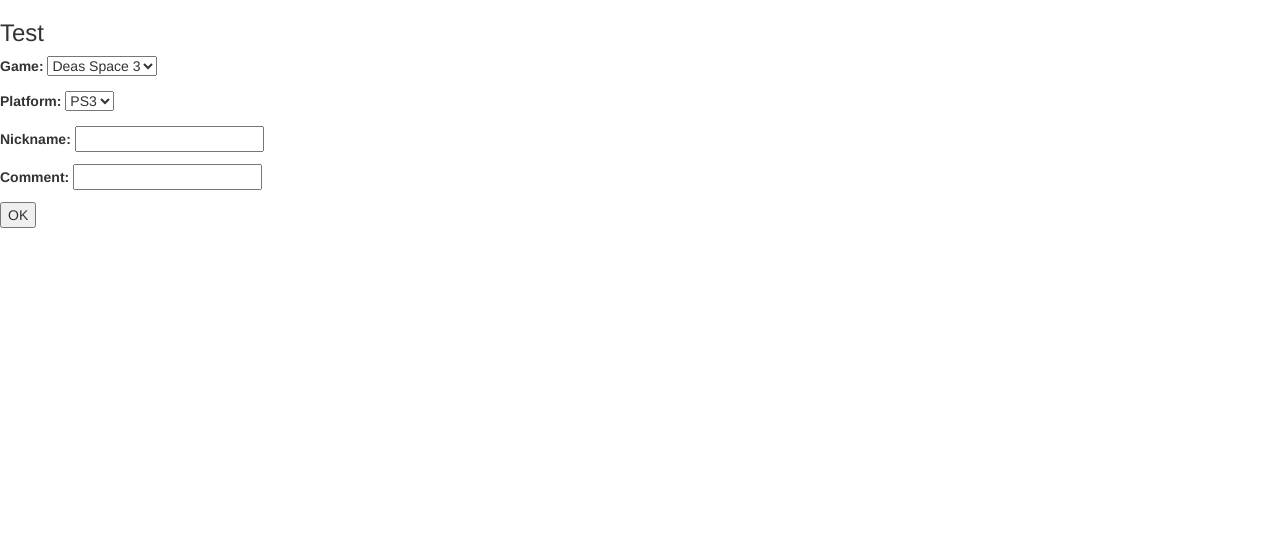
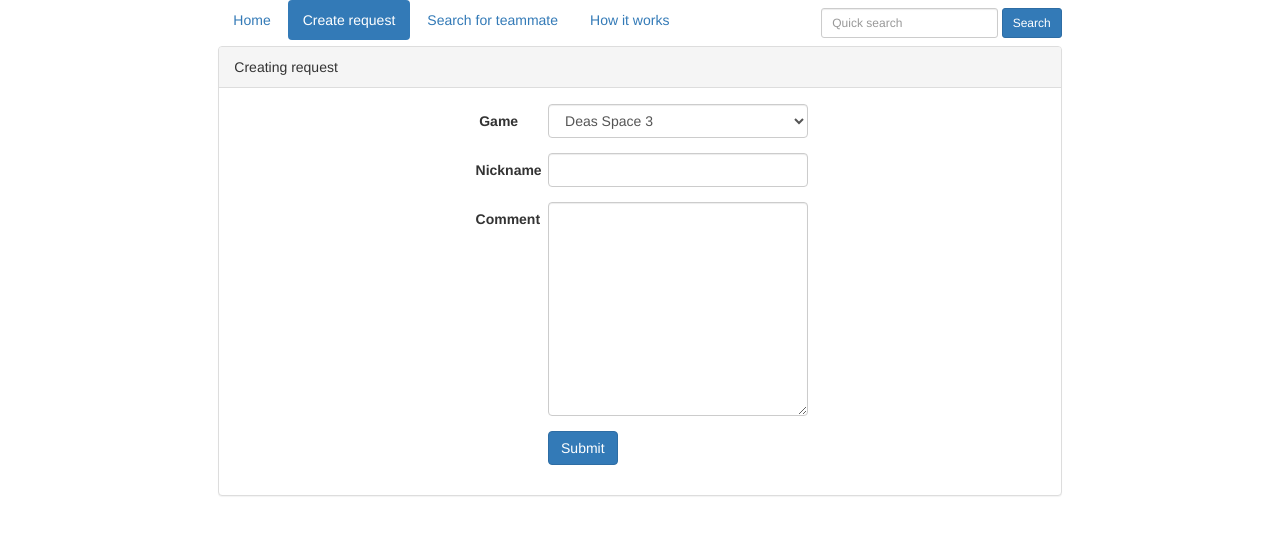
Before and after one commit to iBljad/cts_site, a Django app: page /cts_app/create/1 in a window 1280 px wide. Shown: the top 535 px of the page. Run offline with Django 3.2, Linux system fonts and the light colour scheme; data comes from the database, SQL or seed files in the repository; both versions use the stored data as it was after the commit; some libraries are stand-ins or nearby versions.

Commit message:
modal hell

```diff
--- a/cts_app/forms.py
+++ b/cts_app/forms.py
@@ -18,16 +18,19 @@ class NameForm(forms.Form):
 
 class GamesDD(forms.Form):
     game = forms.ChoiceField()
-    platform = forms.ChoiceField()
+    platform = forms.ChoiceField(widget=forms.HiddenInput())
     nickname = forms.CharField(max_length=20)
-    comment = forms.CharField(max_length=280)
+    comment = forms.CharField(max_length=280, widget=forms.Textarea())
 
     def __init__(self, *args, **kwargs):
         self.games_list = kwargs.pop('games')
         self.platform_id = kwargs.pop('platform')
         # self.game = forms.ChoiceField()
         super(GamesDD, self).__init__(*args, **kwargs)
+        for field in iter(self.fields):
+            self.fields[field].widget.attrs.update({
+                'class': 'form-control'
+        })
         self.fields['game'].choices = [(p.pk, p.game) for p in self.games_list]
-        self.fields['platform'].choices = [(p.pk, p.platform) for p in [self.platform_id]]
-        self.fields['platform'].initial = self.platform_id
-        self.fields['platform'].widget.attrs['readonly'] = True
+        self.fields['platform'].choices = [(p.pk) for p in [self.platform_id]]
+        self.fields['platform'].initial = self.platform_id.id
--- a/cts_app/templates/cts_app/base.html
+++ b/cts_app/templates/cts_app/base.html
@@ -5,22 +5,41 @@
     <link rel="stylesheet" href="http://bootswatch.com/cyborg/bootstrap.min.css">
     <script src="https://ajax.googleapis.com/ajax/libs/jquery/1.12.0/jquery.min.js"></script>
     <script src="http://maxcdn.bootstrapcdn.com/bootstrap/3.3.6/js/bootstrap.min.js"></script>
+    <style type="text/css">
+        .row-centered {
+            text-align:center;
+        }
+        .col-centered {
+            display:inline-block;
+            float:none;
+            /* reset the text-align */
+            text-align:left;
+            /* inline-block space fix */
+            margin-right:-4px;
+            vertical-align: top;
+        }
+    </style>
 </head>
 
 <body>
 
 <!-- Modal -->
-<div id="myModal" class="modal fade" role="dialog">
-    <div class="modal-dialog">
+<div id="createModal" class="modal fade" role="dialog">
+    <div class="modal-dialog modal-sm">
 
         <!-- Modal content-->
         <div class="modal-content">
             <div class="modal-header">
                 <button type="button" class="close" data-dismiss="modal">&times;</button>
-                <h4 class="modal-title">Modal Header</h4>
+                <h6 class="modal-title">Choose your platform</h6>
             </div>
             <div class="modal-body">
-                <p>Some text in the modal.</p>
+                        <a href="/cts_app/create/1">PS3</a><br>
+                        <a href="/cts_app/create/2">PS4</a><br>
+                        <a href="/cts_app/create/3">Xbox 360</a><br>
+                        <a href="/cts_app/create/4">Xbox One</a><br>
+                        <a href="/cts_app/create/5">Wii U</a><br>
+                        <a href="/cts_app/create/6">PC</a><br>
             </div>
             <div class="modal-footer">
                 <button type="button" class="btn btn-default" data-dismiss="modal">Close</button>
@@ -33,42 +52,42 @@
 
 <div class="row">
     <div class="col-md-2"></div>
+
     <div class="col-md-8">
-        <nav class="navbar navbar-inverse">
-            <div class="container-fluid">
-                <div class="navbar-header">
-                    <button type="button" class="navbar-toggle" data-toggle="collapse" data-target="#myNavbar">
-                        <span class="icon-bar"></span>
-                        <span class="icon-bar"></span>
-                        <span class="icon-bar"></span>
-                    </button>
-                    <a class="navbar-brand" href="#">WebSiteName</a>
-                </div>
-                <div class="collapse navbar-collapse" id="myNavbar">
-                    <ul class="nav navbar-nav">
-                        <li class="active"><a href="#">Home</a></li>
-                        <li><!-- Trigger the modal with a button -->
-                            <button type="button" class="btn btn-default" data-toggle="modal"
-                                    data-target="#myModal">Open Modal
-                            </button>
+
+                    <ul class="nav nav-pills">
+                        <li class="{% if nbar == 'home' %}active{% endif %}"><a href="{% url 'cts_app:index' %}" >Home</a></li>
+                        <li class="{% if nbar == 'create' %}active{% endif %}"><!-- Trigger the modal with a button -->
+                            <a href="#" data-toggle="modal" data-target="#createModal">Create request</a>
                         </li>
-                        <li><a href="#">Page 2</a></li>
-                        <li><a href="#">Page 3</a></li>
+                        <li class="{% if nbar == 'search' %}active{% endif %}"><a href="{% url 'cts_app:search' %}">Search for teammate</a></li>
+                        <li class="{% if nbar == 'pag3' %}active{% endif %}"><a href="#">How it works</a></li>
+
+                        <form action={% url 'cts_app:quicksearch' %} class="navbar-form navbar-right input-sm" role="form" method="post">
+                            {% csrf_token %}
+                            <div class="form-group">
+                              <input type="text" class="form-control input-sm" placeholder="Quick search" name="query">
+                            </div>
+                            <button type="submit" class="btn btn-sm btn-primary" data-toggle="tooltip" data-placement="bottom" >Search</button>
+                        </form>
                     </ul>
-                    <ul class="nav navbar-nav navbar-right">
-                        <li><a href="#"><span class="glyphicon glyphicon-user"></span> Sign Up</a></li>
-                        <li><a href="#"><span class="glyphicon glyphicon-log-in"></span> Login</a></li>
-                    </ul>
-                </div>
-            </div>
-        </nav>
 
 
 
-        {% block content %}
-        {% endblock %}
+        <div class="panel panel-default">
+          <div class="panel-heading">{% block title %}{% endblock %}</div>
+          <div class="panel-body">
+                {% block content %}
+                {% endblock %}
+                  </div>
+        </div>
     </div>
     <div class="col-md-2"></div>
 </div>
+<script>
+$(document).ready(function(){
+    $('.btn').tooltip({title: "Type in game, platform or even nickname", html: true, placement: "bottom"});
+});
+</script>
 </body>
 </html>
--- a/cts_app/templates/cts_app/create.html
+++ b/cts_app/templates/cts_app/create.html
@@ -1,36 +1,62 @@
-<html>
-<head>
-    <!-- Latest compiled and minified CSS -->
-    <link rel="stylesheet" href="https://maxcdn.bootstrapcdn.com/bootstrap/3.3.6/css/bootstrap.min.css"
-          integrity="sha384-1q8mTJOASx8j1Au+a5WDVnPi2lkFfwwEAa8hDDdjZlpLegxhjVME1fgjWPGmkzs7" crossorigin="anonymous">
+{% extends 'cts_app/base.html' %}
+{% block title %}Creating request{% endblock %}
 
-    <!-- Optional theme -->
-    <link rel="stylesheet" href="https://maxcdn.bootstrapcdn.com/bootstrap/3.3.6/css/bootstrap-theme.min.css"
-          integrity="sha384-fLW2N01lMqjakBkx3l/M9EahuwpSfeNvV63J5ezn3uZzapT0u7EYsXMjQV+0En5r" crossorigin="anonymous">
-
-    <!-- Latest compiled and minified JavaScript -->
-    <script src="https://maxcdn.bootstrapcdn.com/bootstrap/3.3.6/js/bootstrap.min.js"
-            integrity="sha384-0mSbJDEHialfmuBBQP6A4Qrprq5OVfW37PRR3j5ELqxss1yVqOtnepnHVP9aJ7xS"
-            crossorigin="anonymous"></script>
-
-    <style type="text/css">
-        .table-nonfluid {
-            width: auto !important;
-        }
-    </style>
-</head>
-<body>
-
-<h3>Test</h3>
+{% block content %}
 
 
-<form action={% url 'cts_app:apply' %} method="post">{% csrf_token %} {#%cts_app:apply %#}
-    {{ forms.as_p }}
-    <div class="error">{{ forms.game.error }}</div>
-    <input type="submit" value="OK">
 
-    <p class="text-danger">{{ error }}
-</form>
 
-</body>
-</html>
+
+
+<div class = "row">
+ <div class="controls col-centered col-sm-6" align="right">
+</div>
+</div>
+<div class="row row-centered" >
+{% if error%}
+    <div class="row">
+        <div class="alert alert-dismissible alert-danger col-centered col-sm-6">
+           <button type="button" class="close" data-dismiss="alert">&times;</button>
+          {{ error }}
+        </div>
+    </div>
+{% endif %}
+
+    <form action={% url 'cts_app:apply' %} method="post" class="form-horizontal" role="form">{% csrf_token %} {#%cts_app:apply %#}
+
+
+    {% for field in forms %}
+                {% if field.errors %}
+                    <div class="form-group error">
+                        <label class="control-label col-centered col-sm-1" >{{ field.label }}</label>
+                        <div class="controls col-centered col-sm-4">{{ field }}
+                            <span class="help-inline">
+                                {% for error in  field.errors %}{{ error }}{% endfor %}
+                            </span>
+                        </div>
+                    </div>
+                {% else %}
+                    {% if field.is_hidden%}
+                    {{ field }}
+                    {% else %}
+                        <div class="form-group">
+                            <label class="control-label col-centered col-sm-1" >{{ field.label }}</label>
+                            <div class="controls col-centered col-sm-4">{{ field }}
+                                {% if field.help_text %}
+                                    <p class="help-inline"><small>{{ field.help_text }}</small></p>
+                                {% endif %}
+                            </div>
+                        </div>
+                    {% endif %}
+                {% endif %}
+            {% endfor %}
+
+                    <div class="form-group">
+                        <div class="col-sm-1 col-centered"></div>
+                        <div class="col-sm-4 col-centered" align="right">
+                            <input type="submit" class="btn btn-primary" value="Submit">
+                    </div>
+    </form>
+</div>
+
+{% endblock content %}
--- a/cts_app/urls.py
+++ b/cts_app/urls.py
@@ -5,8 +5,12 @@ urlpatterns = [
     url(r'^$', views.index, name='index'),
     # url(r'^apply$', views.apply, name='apply'),
     # url(r'^thanks$', views.thanks, name='thanks'),
-    url(r'^create/(?P<platform_id>[0-9]+)/(?P<error>.*)$', view=views.create, name='create_err'),
+    url(r'^create/(?P<platform_id>[0-9]+)?(?P<error>.*)$', view=views.create, name='create_err'),
     url(r'^create/(?P<platform_id>[0-9]+)$', view=views.create, name='create'),
-    url(r'^apply', views.apply, name='apply'),
+    url(r'^apply$', views.apply, name='apply'),
+    url(r'^search$', view=views.search, name='search'),
+    url(r'^result$', view=views.result, name='result'),
+	url(r'^quicksearch$', view=views.quicksearch, name='quicksearch'),
+
 
 ]
--- a/cts_app/views.py
+++ b/cts_app/views.py
@@ -1,18 +1,19 @@
 from django.shortcuts import get_object_or_404, render
 from django.http import HttpResponse, HttpResponseRedirect, Http404
-from .models import Req, Platform, Game, Link, GamesDDForm
+from .models import Req, Platform, Game, Link, GamesDDForm,  SearchFormModel
 from .forms import GamesDD
 from django.core.urlresolvers import reverse
 from django.core.exceptions import ValidationError, NON_FIELD_ERRORS
 from datetime import timedelta
 from django.utils import timezone
+from django.db.models import Q
 
 
 def index(request):
     reqs = Req.objects.order_by('-pub_date')[:15]
     platforms = Platform.objects.all()
 
-    return render(request, 'cts_app/index.html', {'platforms': platforms, 'reqs': reqs})
+    return render(request, 'cts_app/index.html', {'platforms': platforms, 'reqs': reqs, 'nbar': 'home'})
 
 
 def create(request, platform_id, error=''):
@@ -25,27 +26,27 @@ def create(request, platform_id, error=''):
     except Platform.DoesNotExist:
         raise Http404("Error occurred")
 
-    return render(request, 'cts_app/create.html', {'games': games, 'forms': form, 'error': error})
+    return render(request, 'cts_app/create.html', {'games': games, 'forms': form, 'error': error, 'nbar': 'create'})
 
 
 def apply(request):
     if request.method == 'POST':
         f = GamesDDForm(request.POST)
+        GamesDDForm.full_clean(f)
 
         try:
-            ttt = Req.objects.get(game=request.POST['game'], platform=request.POST['platform'],
-                                  nickname=request.POST['nickname'],
+            ttt = Req.objects.filter(game=request.POST['game'], platform=request.POST['platform'],
+                                  nickname=request.POST['nickname'].strip(),
                                   pub_date__gte=timezone.now() - timedelta(days=1))
             # return HttpResponse('Entry is duplicate, please try again...')
             return HttpResponseRedirect(
                 reverse('cts_app:create_err', kwargs={'platform_id': request.POST['platform'],
-                                                      'error': 'Error: Request with the same platform, game and nickname already exist'})
+                                                      'error': 'Request with the same platform, game and nickname already exist'})
             )
 
         except Req.DoesNotExist:
             try:
-                GamesDDForm.full_clean(f)
-                new_req = f.save()
+                f.save()
             except ValidationError as e:
                 return HttpResponse(e.message_dict)
 
@@ -56,3 +57,48 @@ def apply(request):
                 # 	f = GamesDDForm(request.POST)
                 # 	new_req =f.save()
                 # return HttpResponseRedirect(reverse('cts_app:index'))
+
+
+def search(request):
+	form = SearchFormModel()
+
+	return render(request, 'cts_app/search.html', {'forms': form, 'nbar': 'search'})
+
+
+def result(request, error = ''):
+
+	form = SearchFormModel()
+	if request.method == 'POST':
+		if   request.POST['game']!='' and request.POST['platform']!='' and request.POST['nickname'].strip()!='':
+			result = Req.objects.filter(game=request.POST['game'], platform=request.POST['platform'], nickname=request.POST['nickname'].strip())
+
+		elif request.POST['game']!='' and request.POST['platform']!='' and request.POST['nickname'].strip()=='':
+			result = Req.objects.filter(game=request.POST['game'], platform=request.POST['platform'])
+
+		elif request.POST['game']!='' and request.POST['platform']=='' and request.POST['nickname'].strip()!='':
+			result = Req.objects.filter(game=request.POST['game'], nickname=request.POST['nickname'].strip())
+
+		elif request.POST['game']!='' and request.POST['platform']=='' and request.POST['nickname'].strip()=='':
+			result = Req.objects.filter(game=request.POST['game'])
+
+		elif request.POST['game']=='' and request.POST['platform']!='' and request.POST['nickname'].strip()!='':
+			result = Req.objects.filter(platform=request.POST['platform'], nickname=request.POST['nickname'].strip())
+
+		elif request.POST['game']=='' and request.POST['platform']!='' and request.POST['nickname'].strip()=='':
+			result = Req.objects.filter(platform=request.POST['platform'])
+
+		elif request.POST['game']=='' and request.POST['platform']=='' and request.POST['nickname'].strip()!='':
+			result = Req.objects.filter(nickname=request.POST['nickname'].strip())
+
+		else:
+			return render(request, 'cts_app/search.html',  {'forms': form, 'nbar': 'search',
+				'error': 'Please select at least one field to seacrh'})
+
+	return render(request, 'cts_app/result.html', {'nbar': 'search', 'result': result})
+
+
+def quicksearch (request):
+	if request.method == 'POST':
+		result = Req.objects.filter(Q(game__game=request.POST['query']) | Q(platform__platform=request.POST['query']) | Q(nickname=request.POST['query'].strip()))
+
+	return render(request, 'cts_app/result.html', {'nbar': 'search', 'result': result})
```
Also changed, not shown: cts_app/models.py (+7 -0 lines), cts_app/templates/cts_app/index.html (+6 -12 lines), db.sqlite3.
